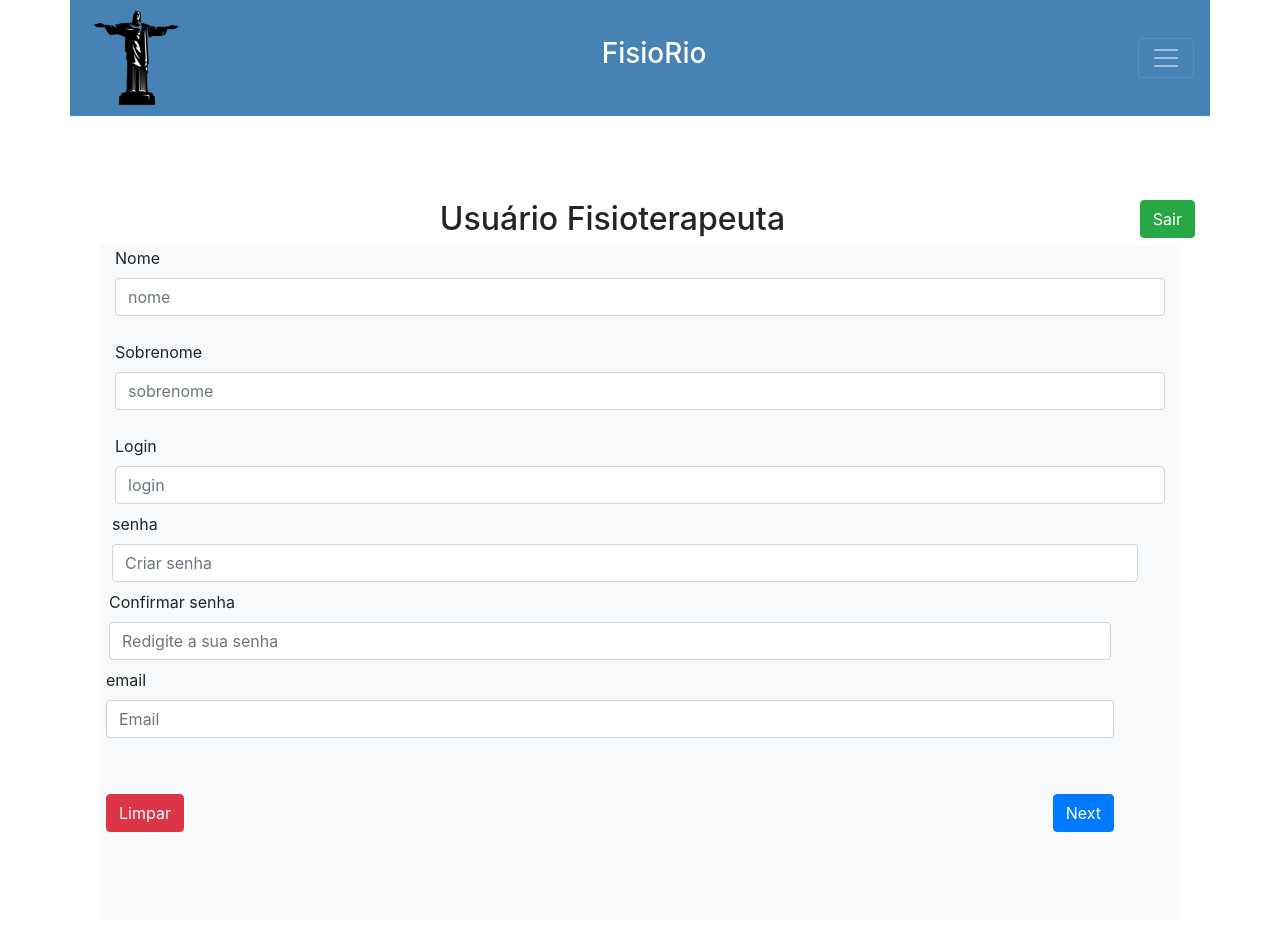
After one commit to yuri1709/Fisioterapia, a PHP site: page /Fisioterapia/criarUsuarioFisio.php in a window 1280 px wide. The commit adds this page. Run offline with PHP 8.4, Linux system fonts and the light colour scheme.

Commit message:
criando conta fisioterapeuta

```diff
--- /dev/null
+++ b/criarUsuarioFisio.php
@@ -0,0 +1,99 @@
+<!DOCTYPE html>
+<html lang="en">
+<head>
+  <meta charset="UTF-8">
+  <meta http-equiv="X-UA-Compatible" content="IE=edge">
+  <meta name="viewport" content="width=device-width, initial-scale=1.0">
+  <link href="https://cdn.jsdelivr.net/npm/bootstrap@5.1.3/dist/css/bootstrap.min.css" rel="stylesheet" integrity="sha384-1BmE4kWBq78iYhFldvKuhfTAU6auU8tT94WrHftjDbrCEXSU1oBoqyl2QvZ6jIW3" crossorigin="anonymous">
+  <title>Criar Usuário</title>
+</head>
+<style>
+
+</style>
+<?php  include_once "head.php"; ?>
+<body>
+  <div class="container c1">
+  <h2 class="text-center">Usuário Fisioterapeuta<a href="index.php"><button type="button" class="btn btn-success float-right">Sair</button></a></h2>
+
+  <div class="container my-2">
+  <div class="container teste bg-light ">
+
+  <form class="form-group teste" action="cadastrarUsuarioFisio.php" method="POST">
+
+    <!-- Nome input -->
+    <div class="form-outline mb-4">
+
+      <label class="form-label" for="form6Example4">Nome</label>
+      <input type="text" name="nome" class="form-control" placeholder="nome" required />
+    </div>
+
+    <!--Sobrenome input -->
+    <div class="form-outline mb-4">
+
+      <label class="form-label" for="form6Example4">Sobrenome</label>
+      <input type="text" name="sobrenome" class="form-control" placeholder="sobrenome" required />
+    </div>
+
+    <!-- Login input -->
+    <div class="row mb-4">
+      <div class="col">
+        <div class="form-outline">
+          <label class="form-label" for="form6Example1">Login</label>
+          <input type="text" name="login" class="form-control"  placeholder="login" required />
+        </div>
+      </div>
+
+      <!-- Senha input -->
+    <div class="row mb-4 py-2">
+      <div class="col">
+        <div class="form-outline">
+          <label class="form-label" for="form6Example1">senha</label>
+          <input type="password" name="senha" id="senha" class="form-control"  placeholder="Criar senha" onKeyPress="validatePassword()" required />
+        </div>
+      </div>
+
+    <!-- Confirmar senha input -->
+    <div class="row mb-4 py-2">
+      <div class="col">
+        <div class="form-outline">
+          <label class="form-label" for="form6Example1">Confirmar senha</label>
+          <input type="password" name="confirmarSenha" id="confirmarSenha" class="form-control"  placeholder="Redigite a sua senha" onKeyPress="validatePassword()" required />
+        </div>
+      </div>
+
+      <!-- script de verificação de senha -->
+      <script>
+        var password = document.getElementById("senha");
+          var confirm_password = document.getElementById("confirmarSenha");
+        function validatePassword(){
+          if(password.value != confirm_password.value) {
+            confirm_password.setCustomValidity("Senhas diferentes!");
+            document.getElementById("senha").style.borderColor="#FF0000";
+            document.getElementById("confirmarSenha").style.borderColor="#FF0000";
+          } else {
+            confirm_password.setCustomValidity('');
+            document.getElementById("senha").style.borderColor="#028200";
+            document.getElementById("confirmarSenha").style.borderColor="#028200";
+          }
+        }
+        password.onchange = validatePassword;
+        confirm_password.onkeyup = validatePassword;
+      </script>
+
+    <!-- Email input -->
+    <div class="form-outline mb-4 py-2">
+
+      <label class="form-label" for="form6Example5">email</label>
+      <input type="email" name="email" class="form-control" placeholder="Email" required/>
+    </div>
+
+    <!-- Submit button -->
+  <div class="py-4">
+    <input type="reset" value="Limpar"/ class="btn btn-danger">
+    <input type="submit" value="Next"/ class="btn btn-primary float-right">
+  </div>
+</form>
+</div>
+  </div>
+</body>
+</html>
--- a/index.php
+++ b/index.php
@@ -39,7 +39,7 @@
            <h2 class="text-center bg-light">Fisioterapeuta</h2>
            <a href="" class="btn btn-default btn-rounded mb-4" data-toggle="modal" data-target="#modalLoginForm"><img src="img/home/fisio.png" alt="Fisioterapeuta" class="img-fluid"></a>
            <div class="container criarConta">
-              <p class="text-center py-4">Ei! se você for fisioterapeuta e não possui cadastro <a href="criarContaFisio.php">crie a sua conta aqui</a></p>
+              <p class="text-center py-4">Ei! se você for fisioterapeuta e não possui cadastro <a href="criarUsuarioFisio.php">crie a sua conta aqui</a></p>
           </div>
        </div>
     </div>
--- a/sair.php
+++ b/sair.php
@@ -1,8 +1,8 @@
 <?php
     session_start();
     session_destroy();
-
     $msg = "Logout efetuado";
     header("location:index.php?msg=".$msg);
 
+
 ?>
```
Also changed, not shown: cadastrarUsuarioFisio.php (added, +38 -0 lines), criarUsuarioFisio2.php (added, +41 -0 lines).
